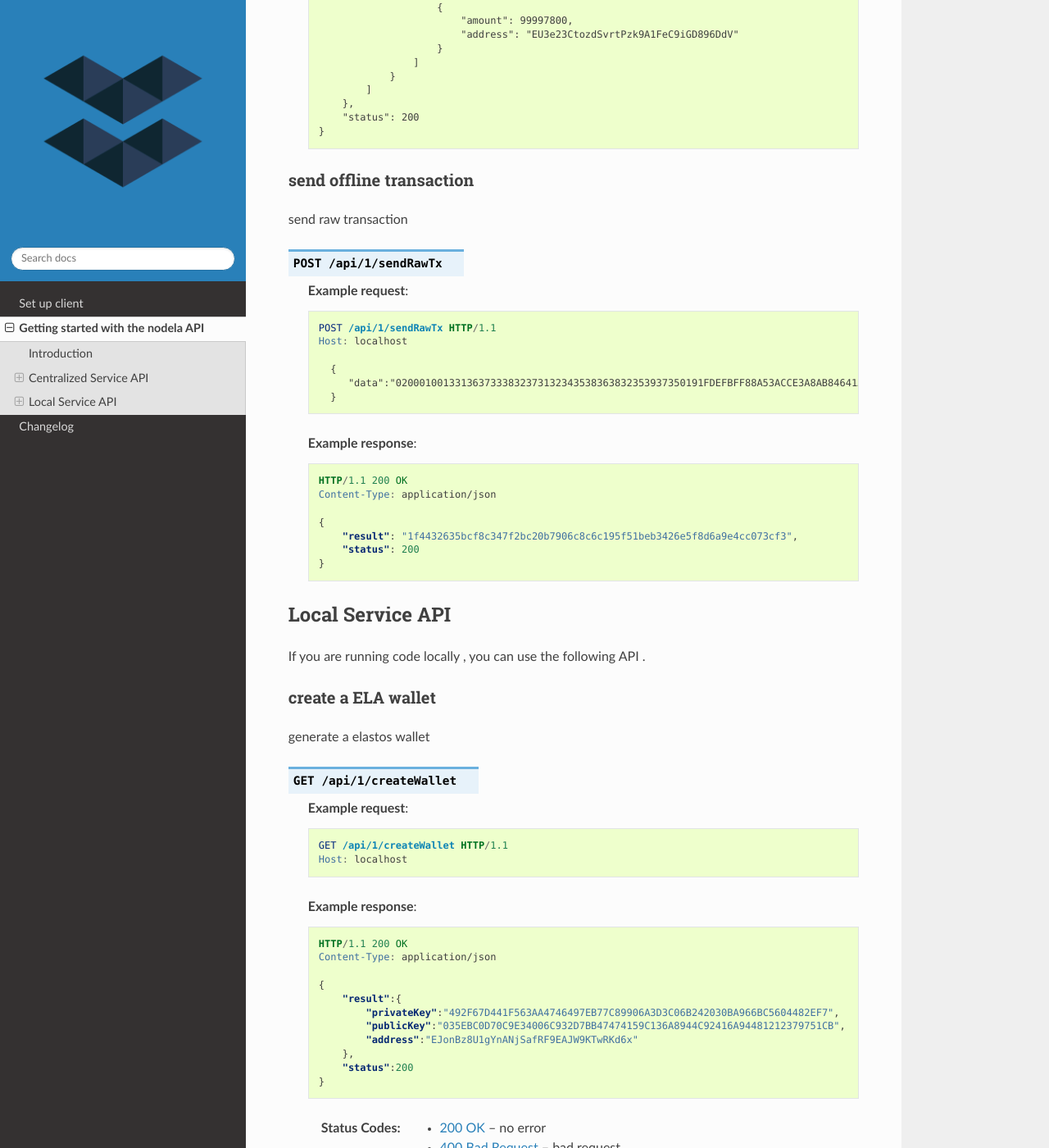
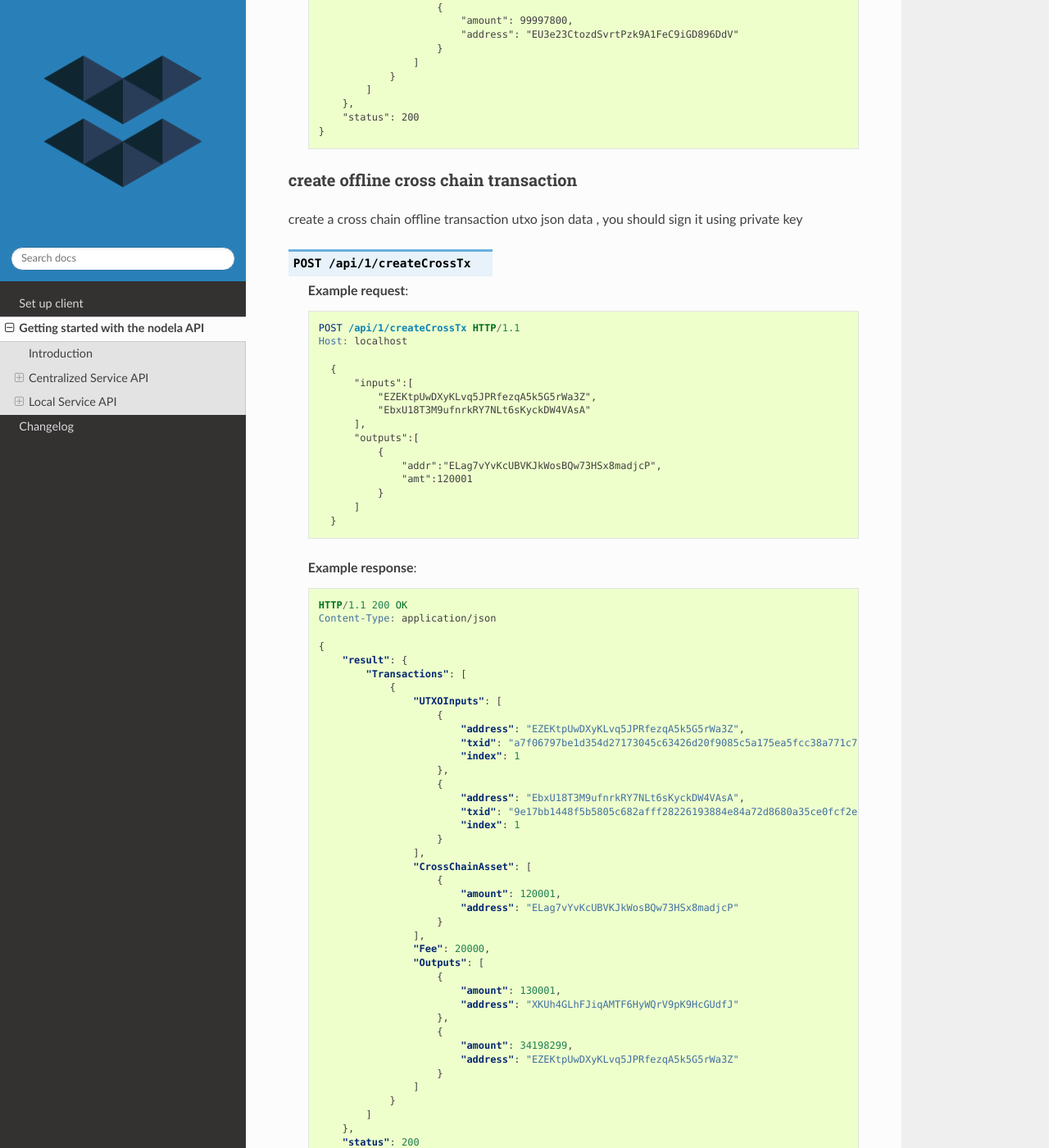
Before and after one commit to ioeXNetwork/ioeX.ORG.Wallet.Service, a Sphinx documentation site: the page built from docs/api_guide.rst, in a window 1280 px wide and 1400 px high, scrolled down 7747 px. Shown: the whole window at 82% size. Built offline with Sphinx 7.4.7 and the Read the Docs theme 2.0.0, drawn with Linux system fonts in a browser that asks for light colours.

Commit message:
update docs

```diff
--- a/docs/api_guide.rst
+++ b/docs/api_guide.rst
@@ -438,6 +438,79 @@ create a offline transaction utxo json data , you should sign it using private k
     }
 
 
+create offline cross chain transaction
+-----------------------------------------
+create a cross chain offline transaction utxo json data , you should sign it using private key
+
+.. http:post:: /api/1/createCrossTx
+
+   **Example request**:
+
+   .. sourcecode:: http
+
+    POST /api/1/createCrossTx HTTP/1.1
+    Host: localhost
+
+      {
+          "inputs":[
+              "EZEKtpUwDXyKLvq5JPRfezqA5k5G5rWa3Z",
+              "EbxU18T3M9ufnrkRY7NLt6sKyckDW4VAsA"
+          ],
+          "outputs":[
+              {
+                  "addr":"ELag7vYvKcUBVKJkWosBQw73HSx8madjcP",
+                  "amt":120001
+              }
+          ]
+      }
+
+   **Example response**:
+
+   .. sourcecode:: http
+
+      HTTP/1.1 200 OK
+      Content-Type: application/json
+
+      {
+          "result": {
+              "Transactions": [
+                  {
+                      "UTXOInputs": [
+                          {
+                              "address": "EZEKtpUwDXyKLvq5JPRfezqA5k5G5rWa3Z",
+                              "txid": "a7f06797be1d354d27173045c63426d20f9085c5a175ea5fcc38a771c7148406",
+                              "index": 1
+                          },
+                          {
+                              "address": "EbxU18T3M9ufnrkRY7NLt6sKyckDW4VAsA",
+                              "txid": "9e17bb1448f5b5805c682afff28226193884e84a72d8680a35ce0fcf2ec70d97",
+                              "index": 1
+                          }
+                      ],
+                      "CrossChainAsset": [
+                          {
+                              "amount": 120001,
+                              "address": "ELag7vYvKcUBVKJkWosBQw73HSx8madjcP"
+                          }
+                      ],
+                      "Fee": 20000,
+                      "Outputs": [
+                          {
+                              "amount": 130001,
+                              "address": "XKUh4GLhFJiqAMTF6HyWQrV9pK9HcGUdfJ"
+                          },
+                          {
+                              "amount": 34198299,
+                              "address": "EZEKtpUwDXyKLvq5JPRfezqA5k5G5rWa3Z"
+                          }
+                      ]
+                  }
+              ]
+          },
+          "status": 200
+      }
+
+
 send offline transaction
 -----------------------------------------
 send raw transaction
```
